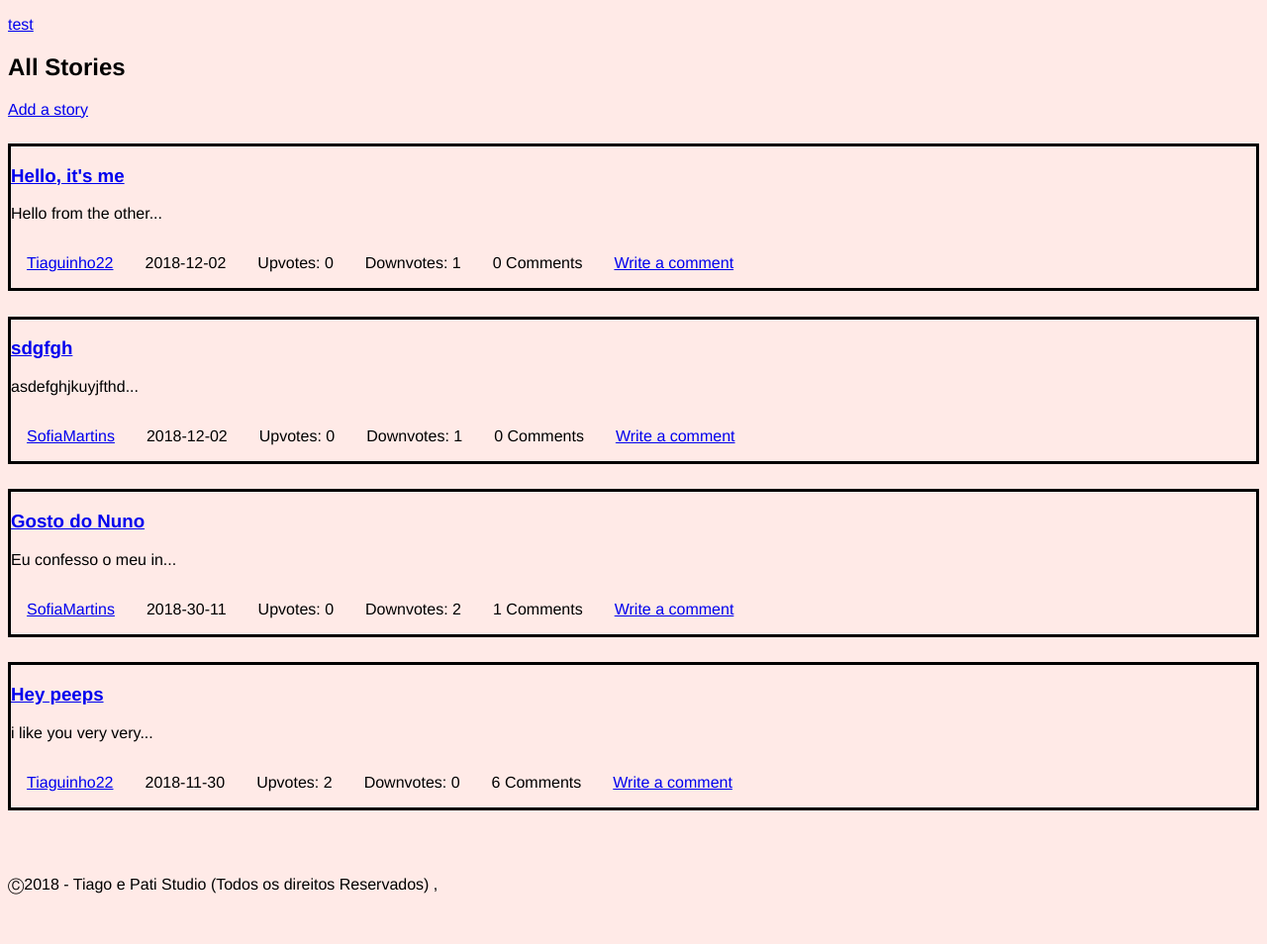
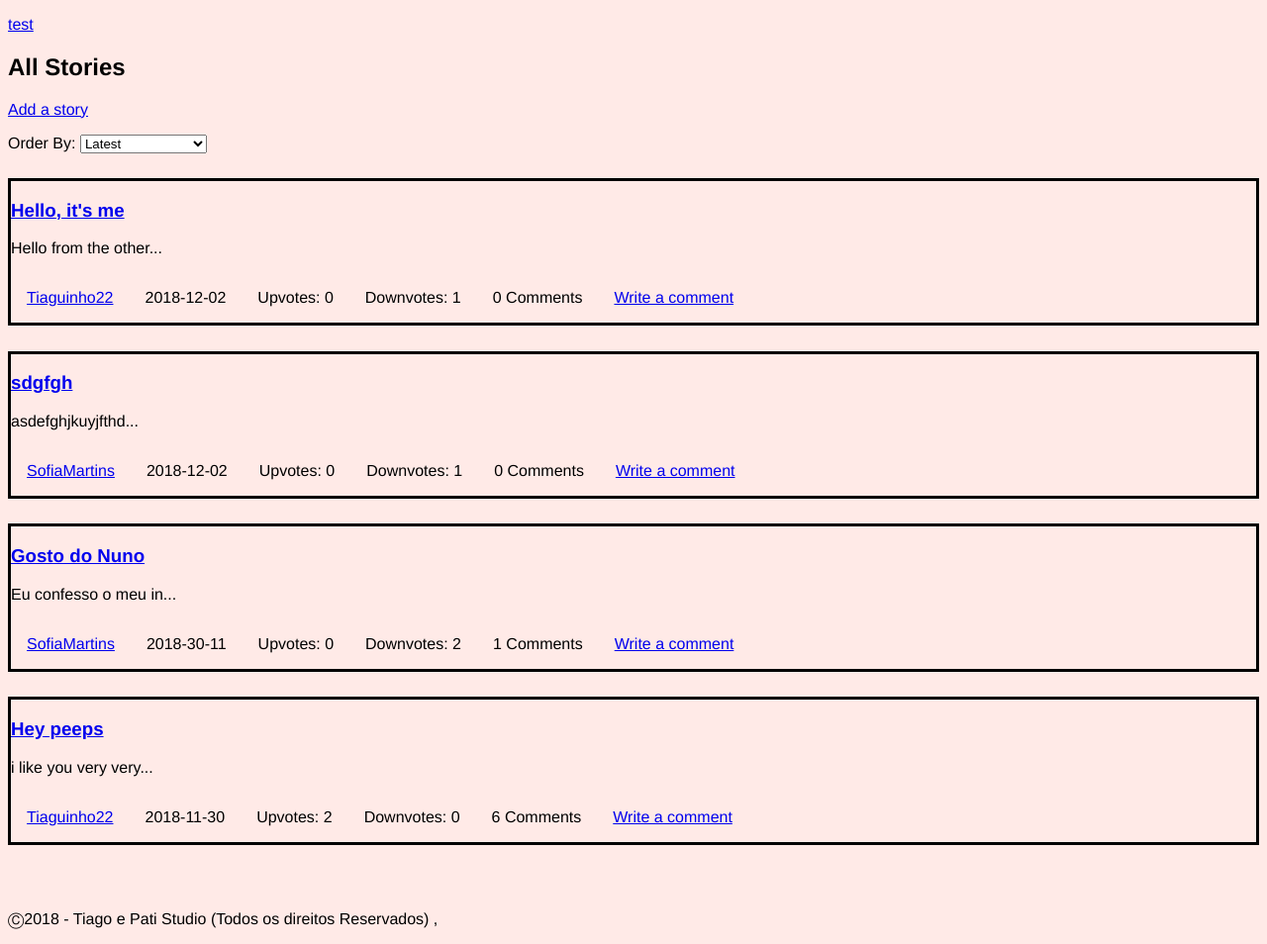
Before and after one commit to TiagoR98/LTW_Project, a PHP site: page /pages/mainpage.php in a window 1280 px wide. Shown: the part 238-1192 px from the top of the page at 99% size. Before the commit the page ends 1142 px from the top, so only its background shows below. Run offline with PHP 8.4, Linux system fonts and the light colour scheme; the visitor is signed in with stand-in values (Sample User, id 1); data comes from the database, SQL or seed files in the repository.

Commit message:
variable order in main page

```diff
--- a/database/db_list.php
+++ b/database/db_list.php
@@ -16,9 +16,30 @@ function updateProfile($userInfo) {
   return $stmt->fetch();
 }
 
-function listStory() {
+function listStory($sort) {
+  switch($sort){
+    case 'mRecent':
+      $order = 'storyID DESC';
+      break;
+    case 'mOld':
+      $order = 'storyID ASC';
+      break;
+    case 'mUpVoted':
+      $order = 'upvotes DESC';
+      break;
+    case 'mDownVoted':
+      $order = 'downvotes DESC';
+      break;
+    case 'mComments':
+      $order = 'n_comments DESC';
+      break;
+    default:
+      $order = 'storyID DESC';
+      break;
+  }
+
   $db = Database::instance()->db();
-  $stmt = $db->prepare('SELECT *,(SELECT COUNT(*) FROM comment WHERE comment.story == storyID) AS n_comments FROM story INNER JOIN user ON user.ID == story.author ORDER BY storyID DESC');
+  $stmt = $db->prepare('SELECT *,(SELECT COUNT(*) FROM comment WHERE comment.story == storyID) AS n_comments FROM story INNER JOIN user ON user.ID == story.author ORDER BY '.$order);
   $stmt->execute();
   return $stmt->fetchAll();
 }
--- a/js/downUpvote.js
+++ b/js/downUpvote.js
@@ -1,5 +1,5 @@
 
-let downVoteButtons = document.querySelectorAll('.nDownVote');ability to delete a upvote/downvote
+let downVoteButtons = document.querySelectorAll('.nDownVote');
 downVoteButtons.forEach((downVoteButton) => downVoteButton.addEventListener('click', newDownVote));
 let upVoteButtons = document.querySelectorAll('.nUpVote');
 upVoteButtons.forEach((upVoteButton) => upVoteButton.addEventListener('click', newUpVote));
@@ -22,6 +22,7 @@ function newDownVote(event) {
       });
   })
   request.send(encodeForAjax({storyId: storyId,voteType: 'downvote'}))
+
 
 }
 
--- /dev/null
+++ b/js/order.js
@@ -0,0 +1,20 @@
+let orderBox = document.getElementById('orderSelector');
+orderBox.addEventListener("change", newOrder);
+
+
+function newOrder() {
+  let orderType = orderBox.options[orderBox.selectedIndex].value;
+
+
+  // Ajax request
+  let request = new XMLHttpRequest()
+  request.open("post", "../api/api_list_stories.php", true)
+  request.setRequestHeader('Content-Type', 'application/x-www-form-urlencoded')
+  request.addEventListener("load", function () {
+    let stories = this.responseText;
+    document.getElementById('storyList').innerHTML = stories; // closure
+  })
+  request.send(encodeForAjax({order: orderType}))
+
+
+}
--- a/pages/mainpage.php
+++ b/pages/mainpage.php
@@ -7,7 +7,7 @@
 
   draw_header($_SESSION['username']);
 
-  $storyInfo = listStory();
+  $storyInfo = listStory('');
 
   draw_mainpage($storyInfo);
 
--- a/templates/tpl_mainpage.php
+++ b/templates/tpl_mainpage.php
@@ -1,3 +1,5 @@
+<?php include_once('../templates/tpl_story.php'); ?>
+
 <?php function draw_mainpage($storyInfo) { ?>
 
   <?php $channels = listChannel(); ?>
@@ -8,10 +10,7 @@
   <h2>All Stories</h2>
   <p><a href = "../pages/new_story.php" >Add a story</a></p>
 
-  <?php foreach($storyInfo as $story) { ?>
-    <?php draw_story_list_item($story); ?>
-  <?php } ?>
-  <script src="../js/downUpvote.js"></script>
+  <?php draw_story_list($storyInfo); ?>
 
 <?php } ?>
 
--- a/templates/tpl_story.php
+++ b/templates/tpl_story.php
@@ -60,3 +60,22 @@
     </article>
   </section>
 <?php } ?>
+
+<?php function draw_story_list($storyInfo) { ?>
+  <p>Order By:
+  <select id='orderSelector'>
+    <option value="mRecent">Latest</option>
+    <option value="mOld">Oldest</option>
+    <option value="mUpVoted">Most Upvoted</option>
+    <option value="mDownVoted">Most Downvoted</option>
+    <option value="mComments">Most Commented</option>
+  </select></p>
+  <script src="../js/order.js"></script>
+
+  <section id="storyList">
+  <?php foreach($storyInfo as $story) { ?>
+    <?php draw_story_list_item($story); ?>
+  <?php } ?>
+  <script src="../js/downUpvote.js"></script>
+  </section>
+<?php } ?>
```
Also changed, not shown: api/api_list_stories.php (added, +18 -0 lines).
